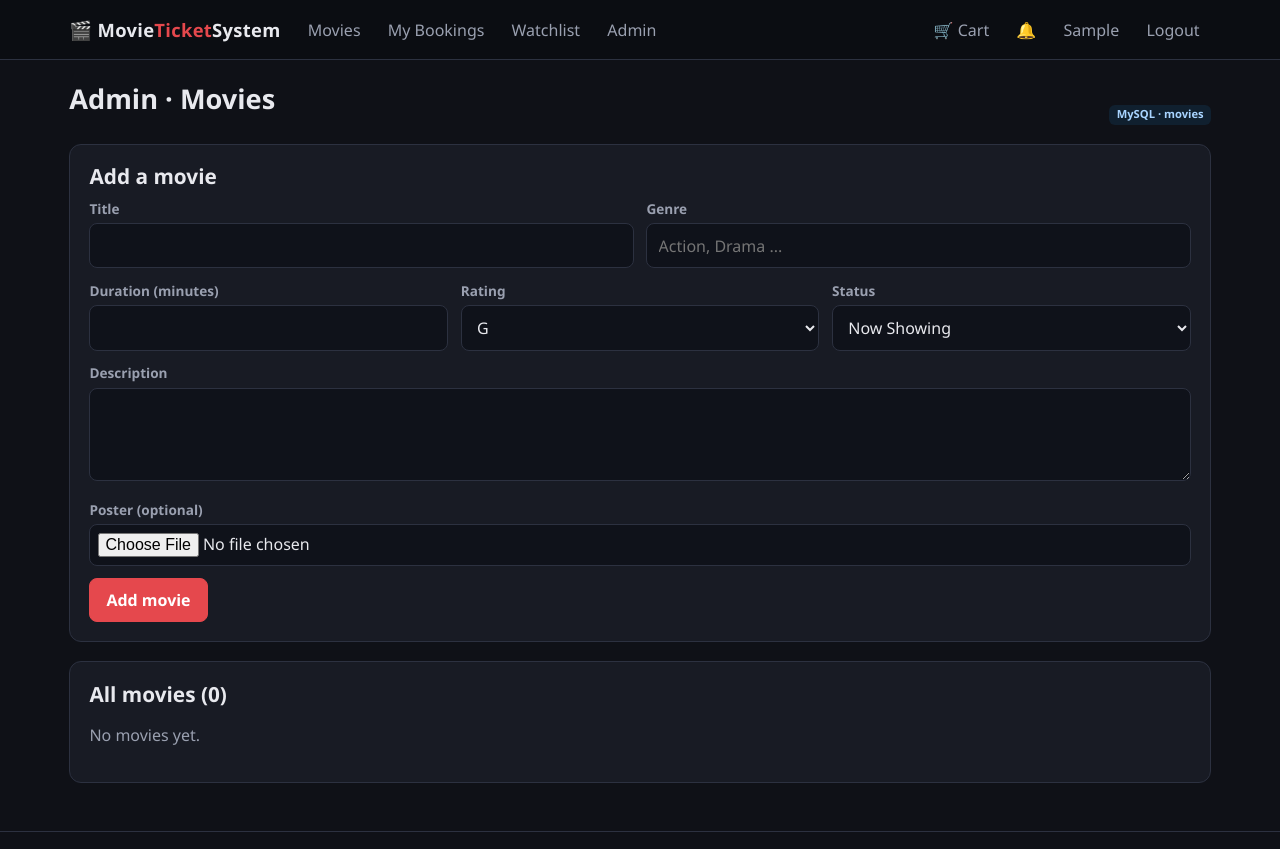
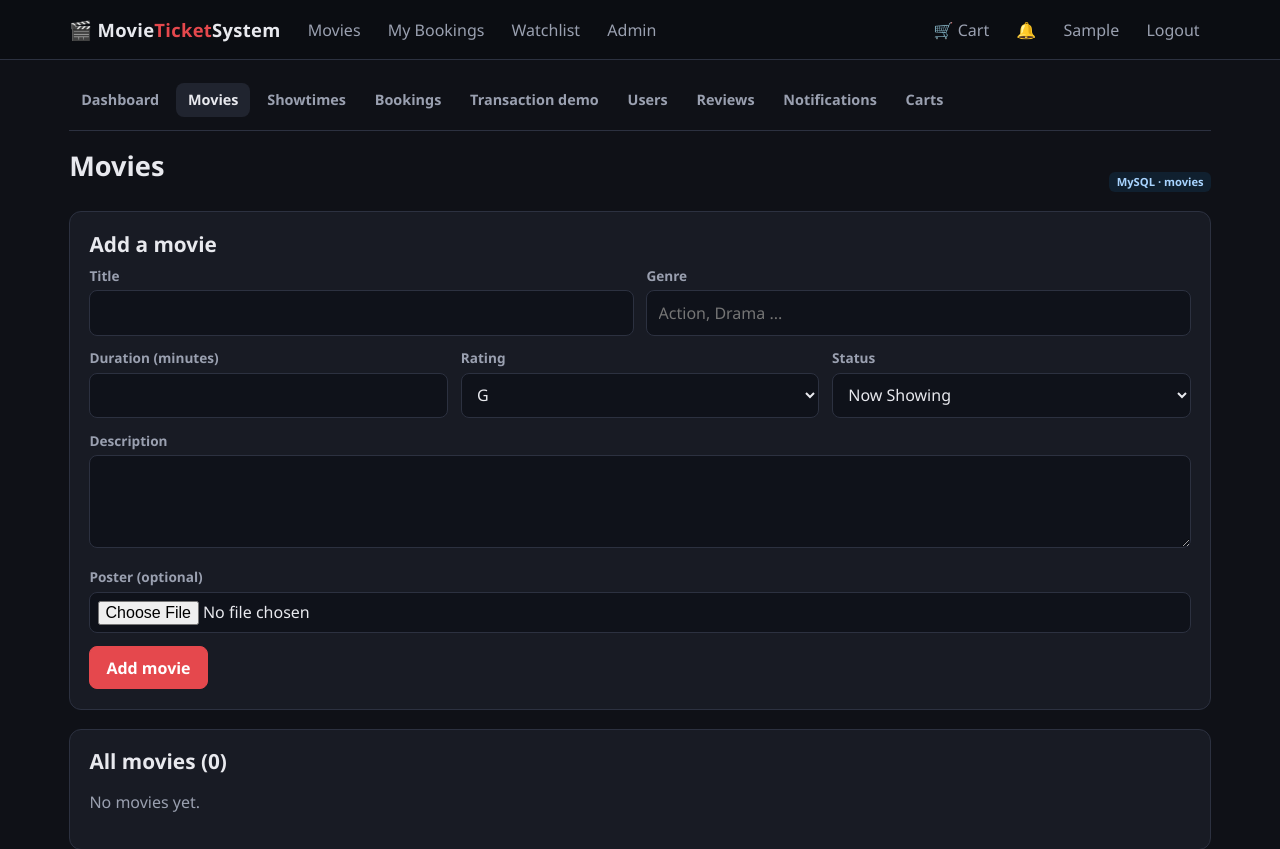
Before and after one commit to phutharakw-cmyk/Database_Project_Final, a Flask app: page /admin/movies in a window 1280 px wide. Shown: the top 849 px of the page. Run offline with Flask 3, Linux system fonts and the light colour scheme; the visitor is signed in with stand-in values (Sample User, id 1); data that the repository does not hold is empty.

Commit message:
fix: restore admin navigation and active Movies highlight

```diff
--- a/templates/admin/_nav.html
+++ b/templates/admin/_nav.html
@@ -5,6 +5,7 @@
 {% set here = request.endpoint.split('.')[1].split('_')[0].rstrip('s') %}
 <nav class="admin-nav">
   {% for ep, label in links %}
-    <a href="{{ url_for(ep) }}" class="{{ 'active' if ep.split('.')[1].split('_')[0].rstrip('s') == here }}">{{ label }}</a>
+    <a href="{{ url_for(ep) }}" class="{{ 'active' if request.path == url_for(ep)
+          or ep.split('.')[1].split('_')[0].rstrip('s') == here }}">{{ label }}</a>
   {% endfor %}
 </nav>
--- a/templates/movies/admin_movies.html
+++ b/templates/movies/admin_movies.html
@@ -2,8 +2,9 @@
 {% from "_macros.html" import poster, status_chip, confirm_form %}
 {% block title %}Admin · Movies{% endblock %}
 {% block content %}
+{% include "admin/_nav.html" %}
 {% include "movies/_style.html" %}
-<div class="page-head"><h1>Admin · Movies</h1><span class="tag-sql">MySQL · movies</span></div>
+<div class="page-head"><h1>Movies</h1><span class="tag-sql">MySQL · movies</span></div>
 
 <div class="card" style="margin-bottom:1.2rem">
   <h2>Add a movie</h2>
```
